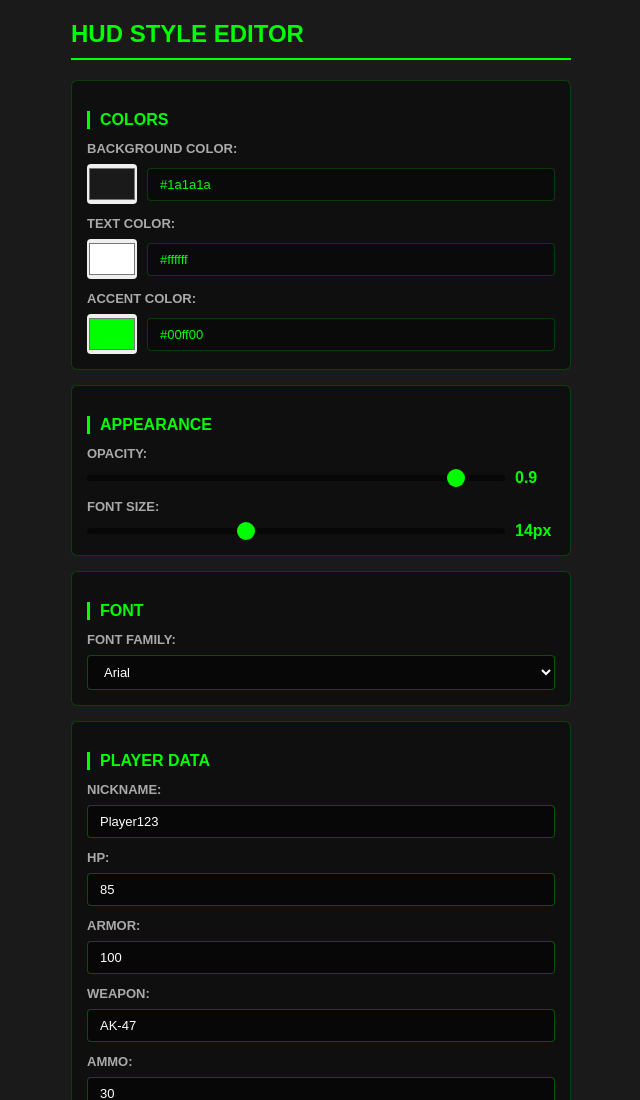
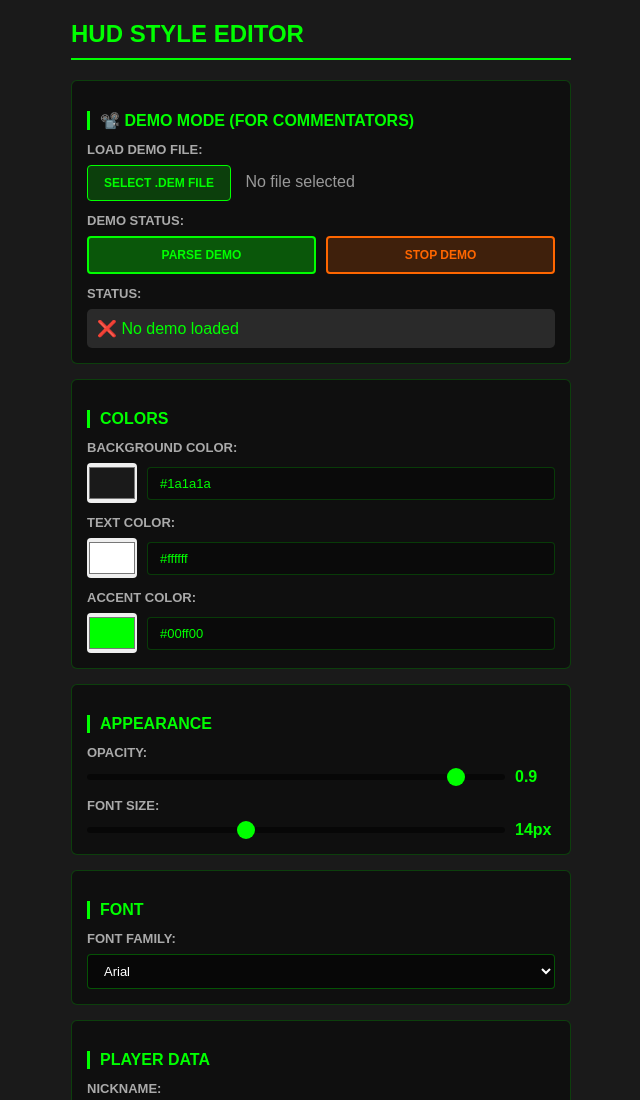
Before and after one commit to rybkaaaaaa/cs2-hud-overlay, an Electron app: page src/editor/editor.html in a window 1400 px wide. Shown: the top 1100 px of the page, without its empty margins (379-1019 px from the left). Drawn offline with Linux system fonts and the light colour scheme; no server answers.

Commit message:
Update editor.html: Add demo mode controls for commentators

```diff
--- a/src/editor/editor.html
+++ b/src/editor/editor.html
@@ -9,6 +9,34 @@
 <body>
   <div class="editor-container">
     <h1>HUD Style Editor</h1>
+
+    <!-- Demo Controls (NEW) -->
+    <div class="settings-group demo-section">
+      <h2>📽️ Demo Mode (For Commentators)</h2>
+
+      <div class="setting-item">
+        <label>Load Demo File:</label>
+        <div class="demo-buttons">
+          <button id="selectDemoBtn" class="btn-demo">Select .DEM File</button>
+          <span id="demoFileName" style="margin-left: 10px; color: #999;">No file selected</span>
+        </div>
+      </div>
+
+      <div class="setting-item">
+        <label>Demo Status:</label>
+        <div style="display: flex; gap: 10px;">
+          <button id="parseDemoBtn" class="btn-primary" disabled>Parse Demo</button>
+          <button id="stopDemoBtn" class="btn-secondary" disabled>Stop Demo</button>
+        </div>
+      </div>
+
+      <div class="setting-item">
+        <label>Status:</label>
+        <div id="demoStatus" style="padding: 10px; background: #2a2a2a; border-radius: 5px; color: #00ff00;">
+          ❌ No demo loaded
+        </div>
+      </div>
+    </div>
 
     <!-- Color Settings -->
     <div class="settings-group">
```
